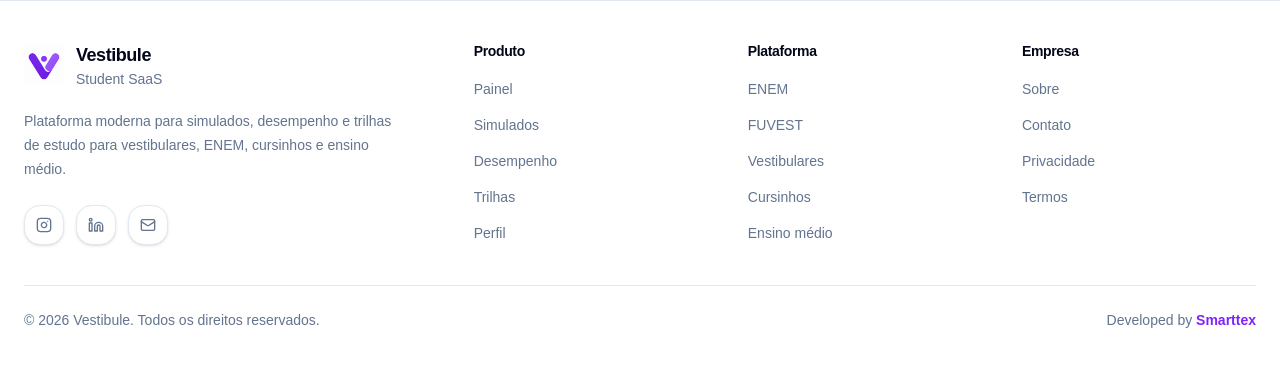
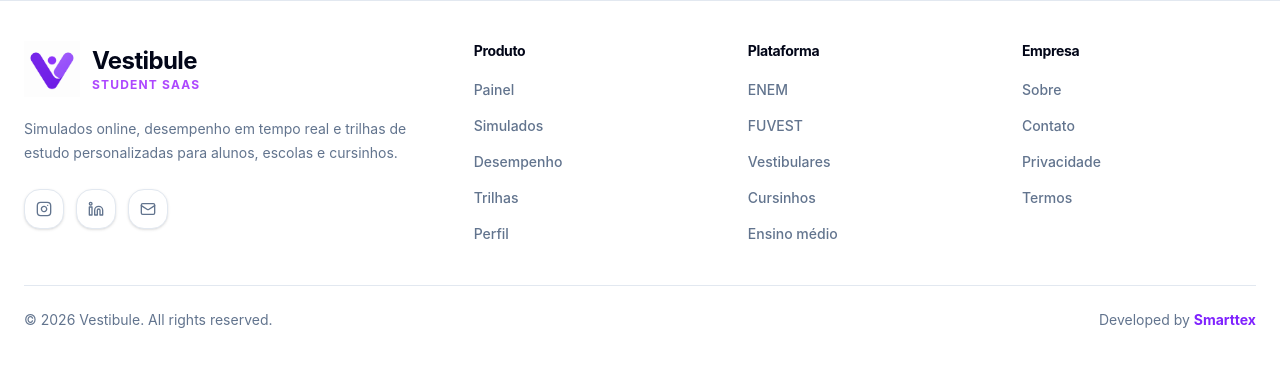
Before and after one commit to pbotelhodev/vestibule-v2, a React (Vite) app in the folder frontend/: page / in a window 1280 px wide. Shown: the top 366 px of the page. Built offline with nearby package versions, Linux system fonts and the light colour scheme.

Commit message:
Estilização do footer finalizado

```diff
--- a/frontend/src/components/Footer.jsx
+++ b/frontend/src/components/Footer.jsx
@@ -10,22 +10,23 @@
         <div className="grid gap-10 md:grid-cols-[1.4fr_0.8fr_0.8fr_0.8fr]">
           {/* Marca */}
           <div>
+            {/* Logo */}
             <div className="flex items-center gap-3">
-              <img src={logo} alt="Vestibule" className="h-10 w-auto" />
+              <img src={logo} alt="Vestibule" className="h-14 w-auto" />
 
-              <div>
-                <h2 className="text-lg font-extrabold tracking-tight text-slate-950">
+              <div className="relative">
+                <h2 className="text-2xl font-bold tracking-tight text-slate-950">
                   Vestibule
                 </h2>
-                <p className="text-sm font-medium text-slate-500">
+                <p className="text-xs font-bold uppercase text-purple-500 tracking-widest">
                   Student SaaS
                 </p>
               </div>
             </div>
 
             <p className="mt-5 max-w-sm text-sm leading-6 text-slate-500">
-              Plataforma moderna para simulados, desempenho e trilhas de estudo
-              para vestibulares, ENEM, cursinhos e ensino médio.
+              Simulados online, desempenho em tempo real e trilhas de estudo
+              personalizadas para alunos, escolas e cursinhos.
             </p>
 
             <div className="mt-6 flex items-center gap-3">
@@ -61,7 +62,7 @@
         </div>
 
         <div className="mt-10 flex flex-col gap-3 border-t border-slate-200 pt-6 text-sm text-slate-500 sm:flex-row sm:items-center sm:justify-between">
-          <p>© {year} Vestibule. Todos os direitos reservados.</p>
+          <p>© {year} Vestibule. All rights reserved.</p>
 
           <p>
             Developed by{" "}
@@ -83,7 +84,7 @@
 const FooterColumn = ({ title, links }) => {
   return (
     <div>
-      <h3 className="text-sm font-extrabold tracking-tight text-slate-950">
+      <h3 className="text-sm font-bold tracking-tight text-slate-950">
         {title}
       </h3>
 
--- /dev/null
+++ b/frontend/src/components/Header.jsx
@@ -0,0 +1,102 @@
+import { NavLink } from "react-router-dom";
+import logo from "../assets/logo.png";
+
+const navItems = [
+  {
+    label: "Alunos",
+    path: "/alunos",
+  },
+  {
+    label: "Instituições",
+    path: "/instituicoes",
+  },
+  {
+    label: "Produto",
+    path: "/produto",
+  },
+  {
+    label: "Recursos",
+    path: "/recursos",
+  },
+  {
+    label: "Planos",
+    path: "/planos",
+  },
+];
+
+const Header = () => {
+  return (
+    <header className="sticky top-0 z-50 border-b border-slate-100 bg-white/90 backdrop-blur-xl">
+      <div className="mx-auto flex h-18 max-w-7xl items-center justify-between px-6">
+        {/* Logo */}
+        <NavLink to="/" className="flex items-center gap-3">
+          <img src={logo} alt="Vestibule" className="h-10 w-auto" />
+
+          <div className="leading-none">
+            <h1 className="text-xl font-extrabold tracking-tight text-slate-950">
+              Vestibule
+            </h1>
+            <p className="mt-1 text-[10px] font-bold uppercase tracking-[0.32em] text-violet-600">
+              Edtech SaaS
+            </p>
+          </div>
+        </NavLink>
+
+        {/* Menu desktop */}
+        <nav className="hidden items-center gap-2 rounded-2xl border border-slate-200 bg-white px-3 py-2 shadow-sm lg:flex">
+          {navItems.map((item) => (
+            <NavLink
+              key={item.path}
+              to={item.path}
+              className={({ isActive }) =>
+                `
+                  rounded-xl px-6 py-2 text-sm font-bold transition
+                  ${
+                    isActive
+                      ? "bg-violet-50 text-violet-600"
+                      : "text-slate-500 hover:bg-slate-50 hover:text-slate-950"
+                  }
+                `
+              }
+            >
+              {item.label}
+            </NavLink>
+          ))}
+        </nav>
+
+        {/* Ações */}
+        <div className="hidden items-center gap-4 lg:flex">
+          <NavLink
+            to="/portal"
+            className="text-sm font-bold text-violet-600 transition hover:text-violet-700"
+          >
+            Portal do aluno
+          </NavLink>
+
+          <NavLink
+            to="/criar-conta"
+            className="rounded-2xl bg-blue-950 px-5 py-3 text-sm font-bold text-white shadow-sm transition hover:-translate-y-0.5 hover:bg-violet-600 hover:shadow-xl"
+          >
+            Criar conta
+          </NavLink>
+        </div>
+
+        {/* Mobile simples */}
+        <div className="flex items-center gap-3 lg:hidden">
+          <NavLink to="/portal" className="text-sm font-bold text-violet-600">
+            Portal
+          </NavLink>
+
+          <NavLink
+            to="/criar-conta"
+            className="rounded-full bg-blue-950 px-4 py-2.5 text-sm font-bold text-white"
+          >
+            Criar
+          </NavLink>
+        </div>
+      </div>
+    </header>
+  );
+};
+
+export default Header;
--- a/frontend/src/styles/global.css
+++ b/frontend/src/styles/global.css
@@ -2,5 +2,5 @@
 @import url("https://fonts.googleapis.com/css2?family=Manrope:wght@200..800&display=swap");
 
 body {
-  font-family: "Manrope", sans-serif;
+  font-family: "Manrope", "Inter", sans-serif;
 }
```
